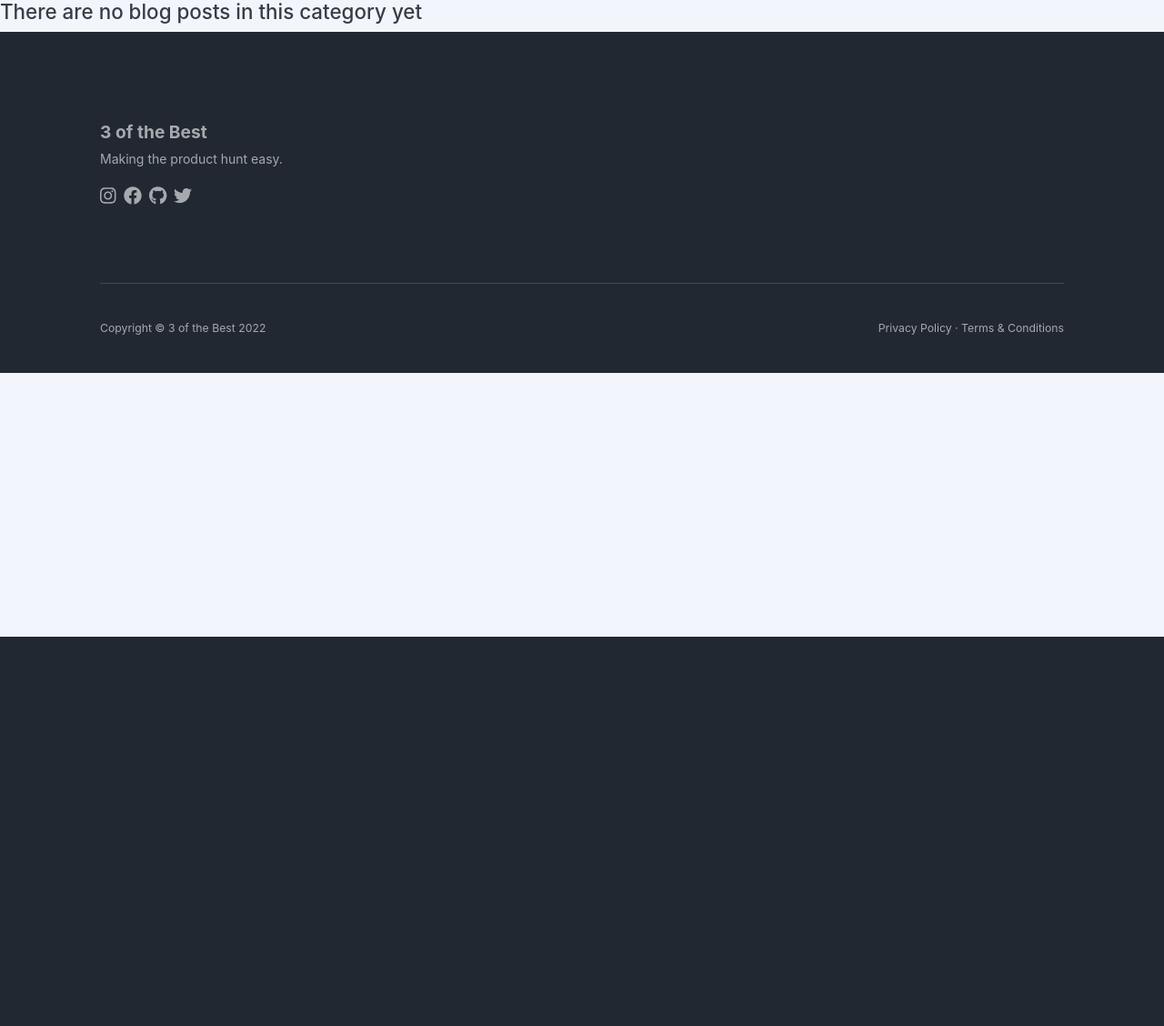
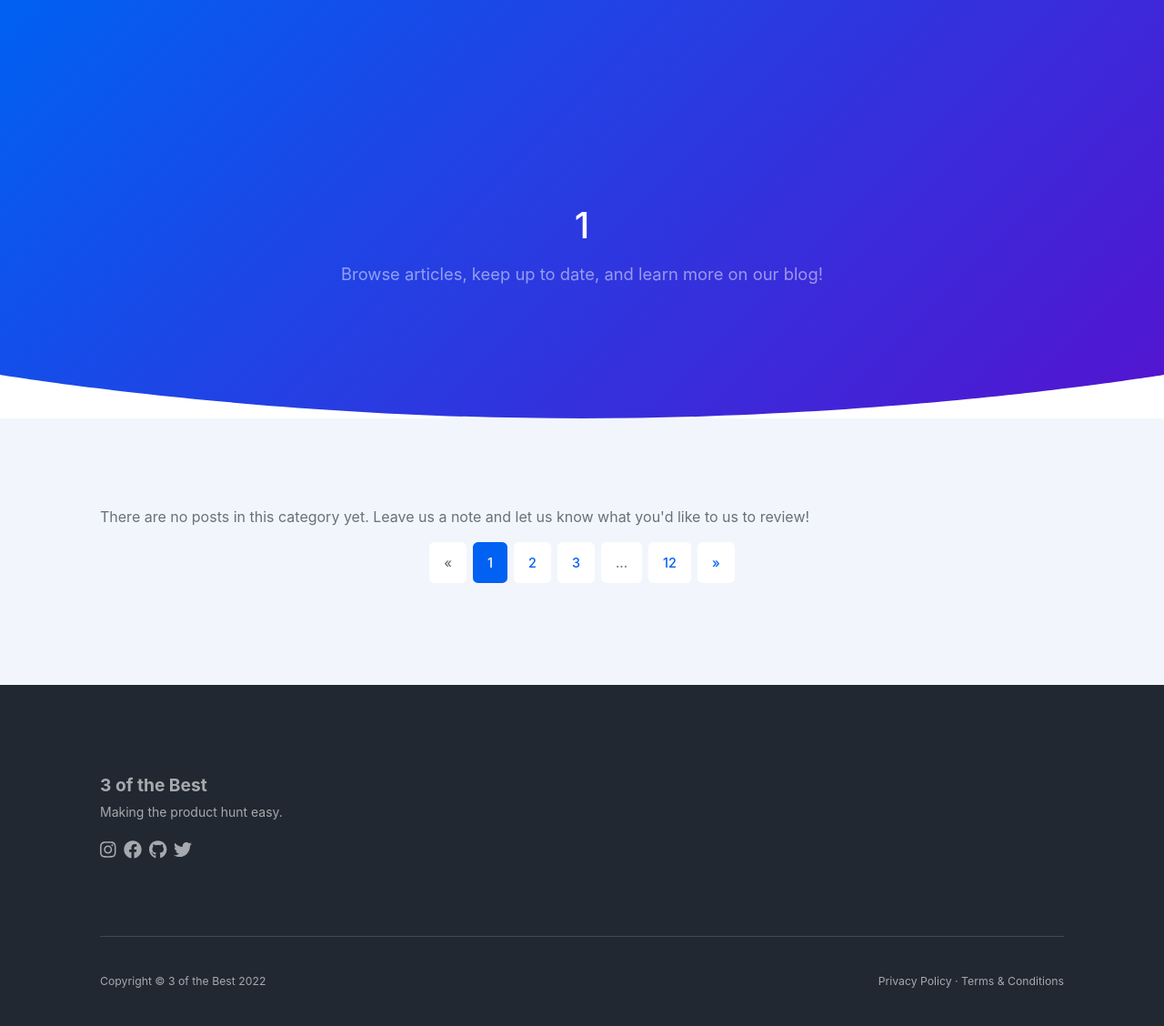
Before and after one commit to jjconway23/threeofthebest, a Django app: page /category/1/ in a window 1280 px wide. Shown: the part 100-1228 px from the top of the page at 91% size. Before the commit the page ends 800 px from the top, so only its background shows below. Run offline with Django 3.2, Linux system fonts and the light colour scheme; data comes from the database, SQL or seed files in the repository; both versions use the stored data as it was after the commit; some libraries are stand-ins or nearby versions; some web fonts are replaced.

Commit message:
Complete 75% of category page

```diff
--- a/members/templates/registration/edit_profile_page.html
+++ b/members/templates/registration/edit_profile_page.html
@@ -15,6 +15,8 @@
     {% else%}
     You are not the correct User to edit this page.......
     {% endif %}
+    {% else%}
+
     You are not allowed here! please login.
     <a href="{% url 'login' %}">Login</a>
 {% endif %}
--- a/theblog/templates/categories.html
+++ b/theblog/templates/categories.html
@@ -1,29 +1,148 @@
 {% extends 'base.html' %}
+{% load static %}
 {% block title %}
 <title>Categories | 3 of the Best </title>
 {% endblock %}
 {% block content%}
-{% if category_posts %}
-    <h2>{{cats}}</h2>
-    <ul>
-    {% for post in category_posts %}
-    <li>
-        <a href="{% url 'post-details' post.pk %}">{{post.title}}</a>
-        {{post.author|capfirst}} -
-        {% comment %}
-        {% if user.is_authenticated %}
-            <a href="{% url 'update_post' post.pk%}">Update</a>
-            <a href="{% url 'delete_post' post.pk%}">Delete</a>
+<header class="page-header-ui page-header-ui-dark bg-gradient-primary-to-secondary">
+    <div class="page-header-ui-content pt-10">
+        <div class="container px-5 text-center">
+            <div class="row gx-5 justify-content-center">
+                <div class="col-lg-8">
+                    <h1 class="page-header-ui-title mb-3">{{cats}}</h1>
+                    <p class="page-header-ui-text">Browse articles, keep up to date, and learn more on our
+                        blog!</p>
+                </div>
+            </div>
+        </div>
+    </div>
+    <div class="svg-border-rounded text-white">
+        <svg xmlns="http://www.w3.org/2000/svg" viewBox="0 0 144.54 17.34" preserveAspectRatio="none" fill="currentColor"><path d="M144.54,17.34H0V0H144.54ZM0,0S32.36,17.34,72.27,17.34,144.54,0,144.54,0"></path></svg>
+    </div>
+</header>
+
+<section class="bg-light py-10">
+
+    <div class="container px-5">
+        {% if category_posts %}
+        {% for post in category_posts|slice:":1" %}
+        <a
+                class="card post-preview post-preview-featured lift mb-5 overflow-hidden"
+                href="{% url 'post-details' post.pk %}"
+              >
+                <div class="row g-0">
+                  <div class="col-lg-5">
+                    <div
+                      class="post-preview-featured-img"
+                      style="
+                        background-image: url({{post.header_image.url}});
+                      "
+                    ></div>
+                  </div>
+                  <div class="col-lg-7">
+                    <div class="card-body">
+                      <div class="py-5">
+                        <h5 class="card-title">
+                            {{post.title}}
+                        </h5>
+                        <p class="card-text">
+                            {{post.snippet}}
+                        </p>
+                      </div>
+                      <hr />
+                      <div class="post-preview-meta">
+                        {% if post.author.profile.profile_pic %}
+                        <img
+                          class="post-preview-meta-img"
+                          src="{{ post.author.profile.profile_pic.url }}"
+                        />
+                        {% else %}
+                        <img
+                          class="post-preview-meta-img"
+                          src="{% static 'theblog\images\default_profile_pic.png' %}"
+                        />
+                        {% endif %}
+                        <div class="post-preview-meta-details">
+                          <div class="post-preview-meta-details-name">
+                            {{ post.author.first_name|title }} {{ post.author.last_name|title }}
+                          </div>
+                          <div class="post-preview-meta-details-date">
+                            {{post.post_date}} &middot; 6 min read
+                          </div>
+                        </div>
+                      </div>
+                    </div>
+                  </div>
+                </div>
+              </a>
+        {% endfor %}
+        <div class="row gx-5">
+            {% for post in category_posts|slice:"1:" %}
+
+            <div class="col-md-6 col-xl-4 mb-5">
+                <a class="card post-preview lift h-100" href="{% url 'post-details' post.pk %}">
+                    <img class="card-img-top" src="{{post.header_image.url}}" alt="...">
+                    <div class="card-body">
+                        <h5 class="card-title">{{post.title}}</h5>
+                        <p class="card-text">{{post.snippet}}</p>
+                    </div>
+                    <div class="card-footer">
+                        <div class="post-preview-meta">
+                        {% if post.author.profile.profile_pic %}
+                            <img
+                            class="post-preview-meta-img"
+                            src="{{ post.author.profile.profile_pic.url }}"
+                            />
+                        {% else %}
+                            <img
+                            class="post-preview-meta-img"
+                            src="{% static 'theblog\images\default_profile_pic.png' %}"
+                            />
+                        {% endif %}
+                            <div class="post-preview-meta-details">
+                                <div class="post-preview-meta-details-name">{{ post.author.first_name|title }} {{ post.author.last_name|title }}</div>
+                                <div class="post-preview-meta-details-date">{{post.post_date}} · 5 min read</div>
+                            </div>
+                        </div>
+                    </div>
+                </a>
+            </div>
+        </div>
+        {% endfor %}
+        {% else %}
+            <p>There are no posts in this category yet. Leave us a note and let us know what you'd like to us to review!</p>
         {% endif %}
-        {% endcomment %}
 
-        <br>
-        {{post.body|slice:":200"|safe}}
-    </li>
-    </ul>
-    {% endfor %}
-{% else %}
-    <h2>There are no blog posts in this category yet</h2>
-{% endif %}
 
+    </div>
+    <nav aria-label="Page navigation example">
+        <ul class="pagination pagination-blog justify-content-center">
+          <li class="page-item disabled">
+            <a class="page-link" href="#!" aria-label="Previous"
+              ><span aria-hidden="true">«</span></a
+            >
+          </li>
+          <li class="page-item active">
+            <a class="page-link" href="#!">1</a>
+          </li>
+          <li class="page-item">
+            <a class="page-link" href="#!">2</a>
+          </li>
+          <li class="page-item">
+            <a class="page-link" href="#!">3</a>
+          </li>
+          <li class="page-item disabled">
+            <a class="page-link" href="#!">...</a>
+          </li>
+          <li class="page-item">
+            <a class="page-link" href="#!">12</a>
+          </li>
+          <li class="page-item">
+            <a class="page-link" href="#!" aria-label="Next"
+              ><span aria-hidden="true">»</span></a
+            >
+          </li>
+        </ul>
+      </nav>
+    </section>
 {% endblock %}
```
Also changed, not shown: db.sqlite3, media/images/ingredients-list.png (added).
